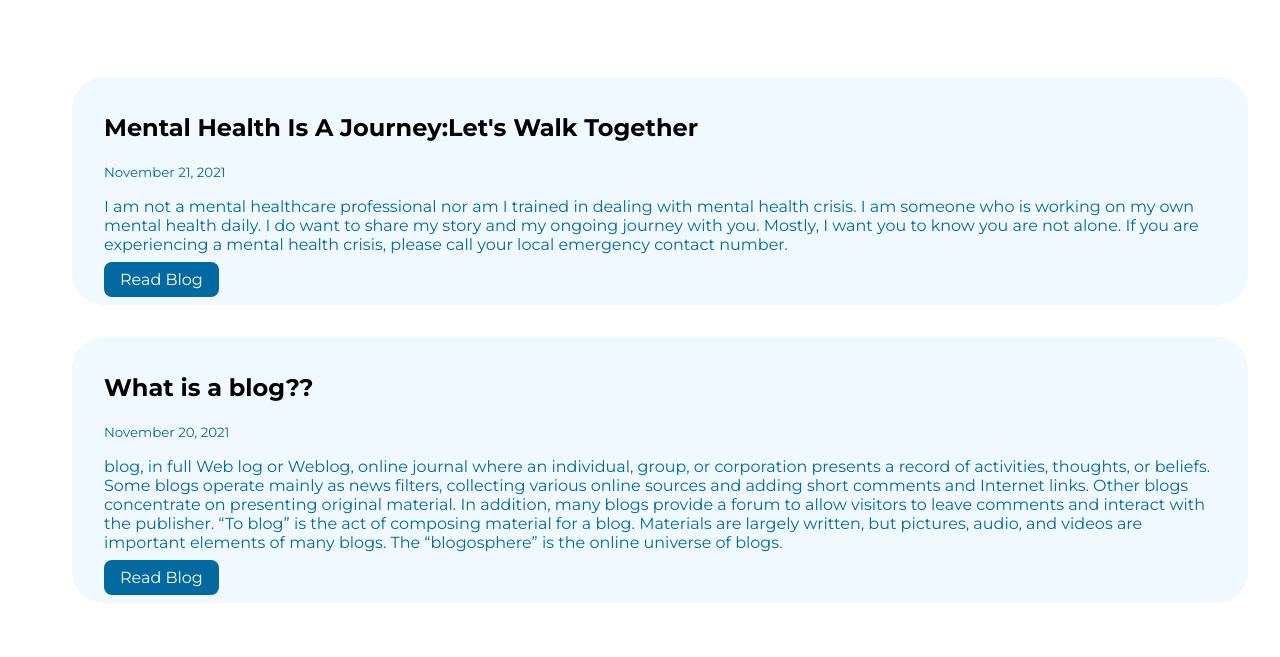
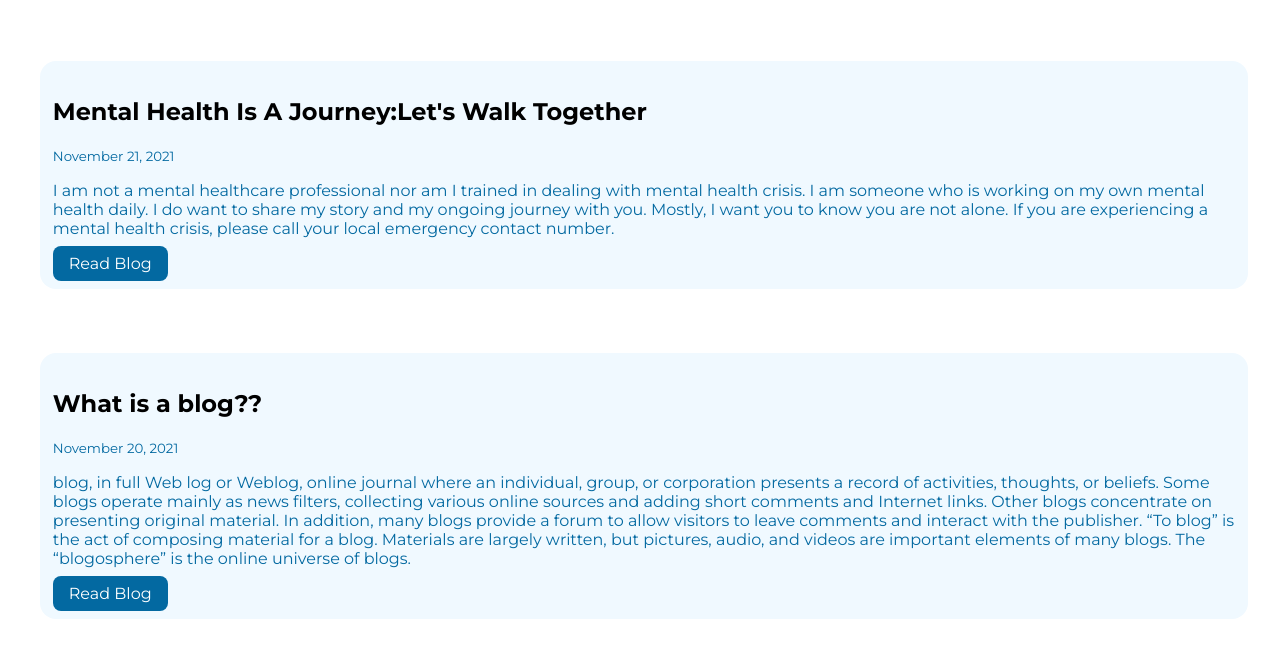
Before and after one commit to SinchanaMS/portfolio-site, a plain HTML site: page blogs.html in a window 1280 px wide. Shown: the part 185-842 px from the top of the page. Before the commit the page ends 820 px from the top, so only its background shows below. Drawn offline with Linux system fonts and the light colour scheme.

Commit message:
updated blog style

```diff
--- a/style.css
+++ b/style.css
@@ -66,11 +66,16 @@ hr {
     }
 
 .blog-lists{
-    padding: 1rem 2rem;
+    margin-left: none;
+    margin-right: 2rem;
+    margin-bottom: 4rem;
+    padding-top: 1rem;
+    padding-bottom: 1rem;
+    padding-left: 0.8rem;
+    border-radius: 1rem;
     background-color: #F0F9FF;
     color: #0369A1;
-    margin: 2rem 2rem;
-    border-radius: 2rem;
+
 }
 
 .blog-lists h2{
```
